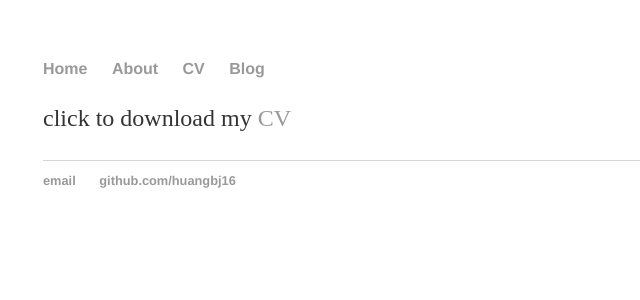
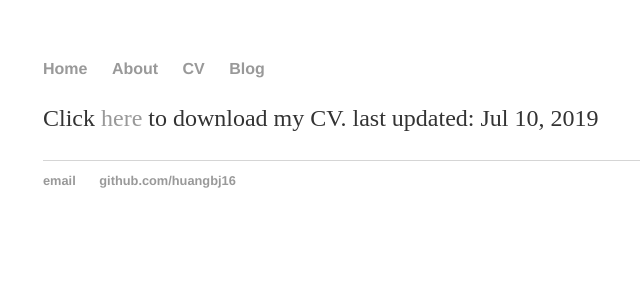
Before and after one commit to huangbj16/huangbj16.github.io, a Jekyll site: the page built from cv/index.html, in a window 1280 px wide. Shown: the top 300 px of the page, without its empty margins (149-789 px from the left). Built offline with Jekyll 4.4.1, drawn with Linux system fonts in a browser that asks for light colours.

Commit message:
modify cv page

```diff
--- a/cv/index.html
+++ b/cv/index.html
@@ -4,6 +4,7 @@ title: Alex's Personal Website
 ---
 <div class="blurb">
 	<p>
-        click to download my <a href="/cv/cv_BingjianHuang.pdf">CV</a>
+        Click <a href="/cv/cv_BingjianHuang.pdf">here</a> to download my CV.
+        last updated: Jul 10, 2019
     </p>
 </div><!-- /.blurb -->
```
